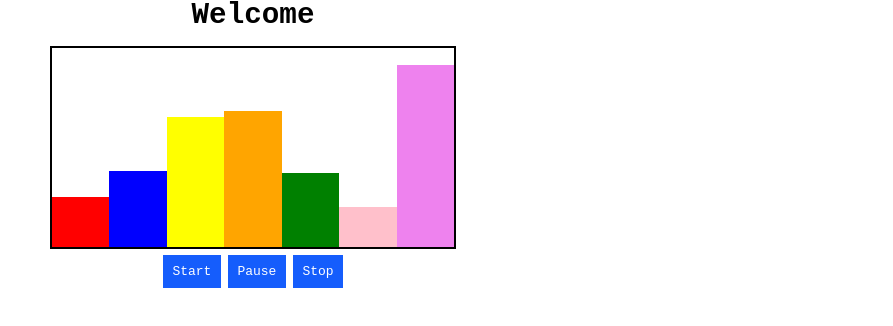
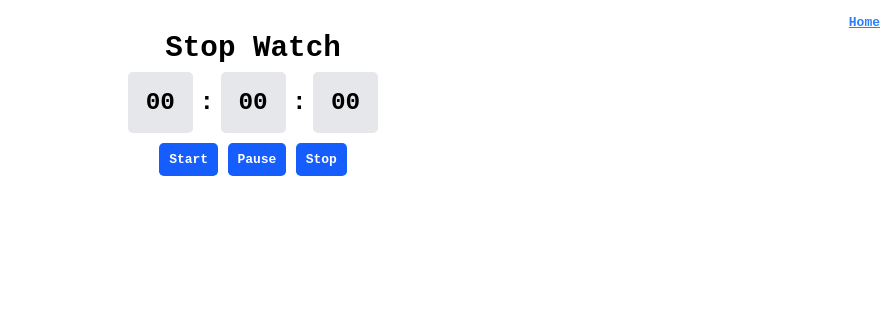
Before and after one commit to VenkatShiva/react-component, a React (Vite) app: page /components/stop-watch in a window 1280 px wide. Shown: the top 326 px of the page, without its empty margins (387-1280 px from the left). Built offline with nearby package versions, Linux system fonts and the light colour scheme.

Commit message:
Stop watch added

```diff
--- a/package.json
+++ b/package.json
@@ -13,6 +13,7 @@
     "@tailwindcss/vite": "^4.3.3",
     "react": "^19.2.8",
     "react-dom": "^19.2.8",
+    "react-router": "^8.3.0",
     "tailwindcss": "^4.3.3"
   },
   "devDependencies": {
--- a/src/App.tsx
+++ b/src/App.tsx
@@ -1,12 +1,19 @@
 import "./App.css";
-import MusicBox from "./Components/MusicBox";
+import MyLink from "./helpers/Link";
 
 function App() {
   return (
-    <>
-      <h1 className="text-4xl text-center font-bold">Welcome</h1>
-      <MusicBox />
-    </>
+    <main className="flex flex-col items-center p-4">
+      <h1 className="text-5xl font-bold">Components</h1>
+      <ol className="mt-5 w-125 list-decimal">
+        <li>
+          <MyLink to="/components/music-box">Music Box</MyLink>
+        </li>
+        <li>
+          <MyLink to="/components/stop-watch">Stop Watch</MyLink>
+        </li>
+      </ol>
+    </main>
   );
 }
 
--- a/src/Components/MusicBox.tsx
+++ b/src/Components/MusicBox.tsx
@@ -1,5 +1,6 @@
 import { useEffect, useRef } from "react";
 import "./styles.css";
+import Button from "../helpers/Button";
 
 const COLORS: Array<string> = [
   "red",
@@ -55,6 +56,7 @@ function MusicBox() {
   }, []);
   return (
     <section className="p-4 flex flex-col items-center">
+      <h2 className="text-4xl font-semibold mb-2">Music Box</h2>
       <div className="w-125 h-62.5 border-2 flex items-end">
         {COLORS.map((color: string, index: number) => (
           <div
@@ -69,25 +71,10 @@ function MusicBox() {
           ></div>
         ))}
       </div>
-      <div className="flex gap-2 mt-2">
-        <button
-          onClick={startMusic}
-          className="bg-blue-600 p-2 px-3 text-white cursor-pointer"
-        >
-          Start
-        </button>
-        <button
-          onClick={pause}
-          className="bg-blue-600 p-2 px-3 text-white cursor-pointer"
-        >
-          Pause
-        </button>
-        <button
-          onClick={stop}
-          className="bg-blue-600 p-2 px-3 text-white cursor-pointer"
-        >
-          Stop
-        </button>
+      <div className="flex gap-3 mt-3">
+        <Button onClick={startMusic}>Start</Button>
+        <Button onClick={pause}>Pause</Button>
+        <Button onClick={stop}>Stop</Button>
       </div>
     </section>
   );
--- /dev/null
+++ b/src/Components/StopWatch.tsx
@@ -0,0 +1,68 @@
+import { useEffect, useRef, useState } from "react";
+import Button from "../helpers/Button";
+
+function convertSec(secs: number) {
+  let number = secs || 0;
+  const hr = Math.floor(number / 3600);
+  const min = Math.floor((number % 3600) / 60);
+  const sec = number % 60;
+  return {
+    hr,
+    min,
+    sec,
+  };
+}
+
+const format = (value: number) => String(value).padStart(2, "0");
+
+function StopWatch() {
+  const [seconds, setSeconds] = useState<number>(0);
+  const counterRef = useRef<number | null>(null);
+  const { hr, min, sec } = convertSec(seconds);
+
+  const start = () => {
+    if (counterRef.current !== null) return;
+    counterRef.current = setInterval(() => {
+      setSeconds((num) => num + 1);
+    }, 1000);
+  };
+  const pause = () => {
+    if (counterRef.current !== null) {
+      clearInterval(counterRef.current);
+    }
+    counterRef.current = null;
+  };
+  const stop = () => {
+    setSeconds(0);
+    pause();
+  };
+  useEffect(() => {
+    return pause;
+  }, []);
+  return (
+    <section className="flex flex-col items-center">
+      <h2 className="text-4xl font-semibold mb-2">Stop Watch</h2>
+      <div className="flex gap-2 items-center">
+        <div className="p-5 bg-gray-200 rounded-md font-bold text-3xl w-20 text-center">
+          {format(hr)}
+        </div>
+        <span className="font-bold text-3xl">:</span>
+        <div className="p-5 bg-gray-200 rounded-md font-bold text-3xl w-20 text-center">
+          {format(min)}
+        </div>
+        <span className="font-bold text-3xl">:</span>
+        <div className="p-5 bg-gray-200 rounded-md font-bold text-3xl w-20 text-center">
+          {format(sec)}
+        </div>
+      </div>
+
+      <div className="flex gap-3 mt-3">
+        <Button onClick={start}>Start</Button>
+        <Button onClick={pause}>Pause</Button>
+        <Button onClick={stop}>Stop</Button>
+      </div>
+    </section>
+  );
+}
+
+export default StopWatch;
--- /dev/null
+++ b/src/Layout.tsx
@@ -0,0 +1,15 @@
+import { Link, Outlet } from "react-router";
+import MyLink from "./helpers/Link";
+
+function Layout() {
+  return (
+    <main className="p-4">
+      <nav className="flex justify-end hover:underline">
+        <MyLink to="/">Home</MyLink>
+      </nav>
+      <Outlet />
+    </main>
+  );
+}
+
+export default Layout;
--- /dev/null
+++ b/src/helpers/Button.tsx
@@ -0,0 +1,16 @@
+import type { ComponentProps } from "react";
+
+type ButtonProps = ComponentProps<"button">;
+
+function Button({ className, children, ...props }: ButtonProps) {
+  return (
+    <button
+      {...props}
+      className={`bg-blue-600 p-2 px-3 text-white font-bold cursor-pointer rounded-md ${className || ""}`}
+    >
+      {children}
+    </button>
+  );
+}
+
+export default Button;
--- /dev/null
+++ b/src/helpers/Link.tsx
@@ -0,0 +1,21 @@
+import type { ComponentProps } from "react";
+import { Link } from "react-router";
+
+type LinkProps = ComponentProps<"a">;
+
+type MyLinkProps = LinkProps & {
+  to: string;
+};
+
+function MyLink({ to, children, className }: MyLinkProps) {
+  return (
+    <Link
+      className={`underline font-semibold text-blue-500 ${className || ""}`}
+      to={to}
+    >
+      {children}
+    </Link>
+  );
+}
+
+export default MyLink;
--- /dev/null
+++ b/src/helpers/Loader.tsx
@@ -0,0 +1,9 @@
+function Loader() {
+  return (
+    <div className="flex h-screen items-center justify-center p-4">
+      <div className="w-8 h-8 border-4 border-gray-200 border-t-blue-600 rounded-full animate-spin" />
+    </div>
+  );
+}
+
+export default Loader;
--- a/src/main.tsx
+++ b/src/main.tsx
@@ -1,5 +1,42 @@
+import { Suspense, lazy } from "react";
 import { createRoot } from "react-dom/client";
 import "./index.css";
-import App from "./App.tsx";
+import { createBrowserRouter, RouterProvider } from "react-router";
+import Loader from "./helpers/Loader";
 
-createRoot(document.getElementById("root")!).render(<App />);
+// import App from "./App.tsx";
+// import MusicBox from "./Components/MusicBox.tsx";
+// import Layout from "./Layout.tsx";
+
+const Layout = lazy(() => import("./Layout"));
+
+const App = lazy(() => import("./App"));
+const MusicBox = lazy(() => import("./components/MusicBox"));
+const StopWatch = lazy(() => import("./components/StopWatch"));
+
+const router = createBrowserRouter([
+  {
+    path: "/",
+    element: <App />,
+  },
+  {
+    path: "/components",
+    element: <Layout />,
+    children: [
+      {
+        path: "music-box",
+        element: <MusicBox />,
+      },
+      {
+        path: "stop-watch",
+        element: <StopWatch />,
+      },
+    ],
+  },
+]);
+
+createRoot(document.getElementById("root")!).render(
+  <Suspense fallback={<Loader />}>
+    <RouterProvider router={router} />
+  </Suspense>,
+);
```
Also changed, not shown: 1 other file (tests, documents, lock files or other folders).
